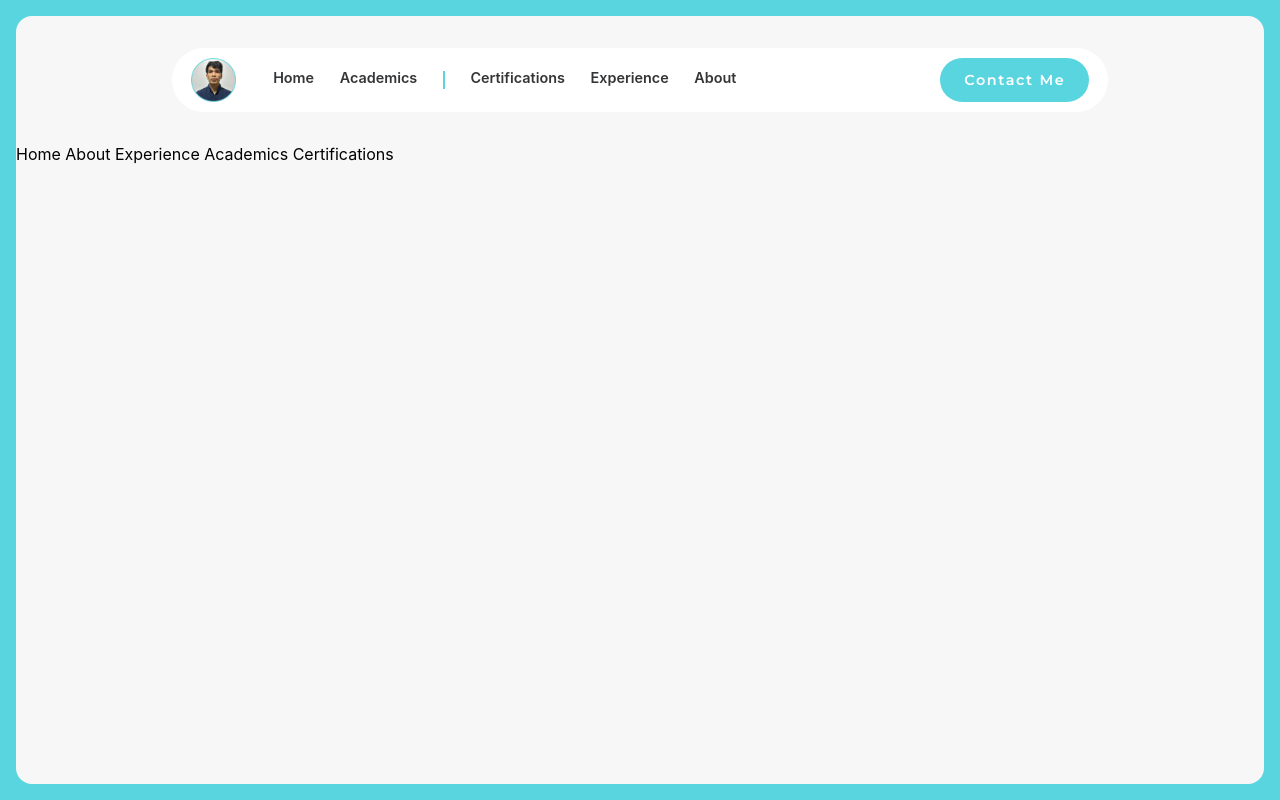
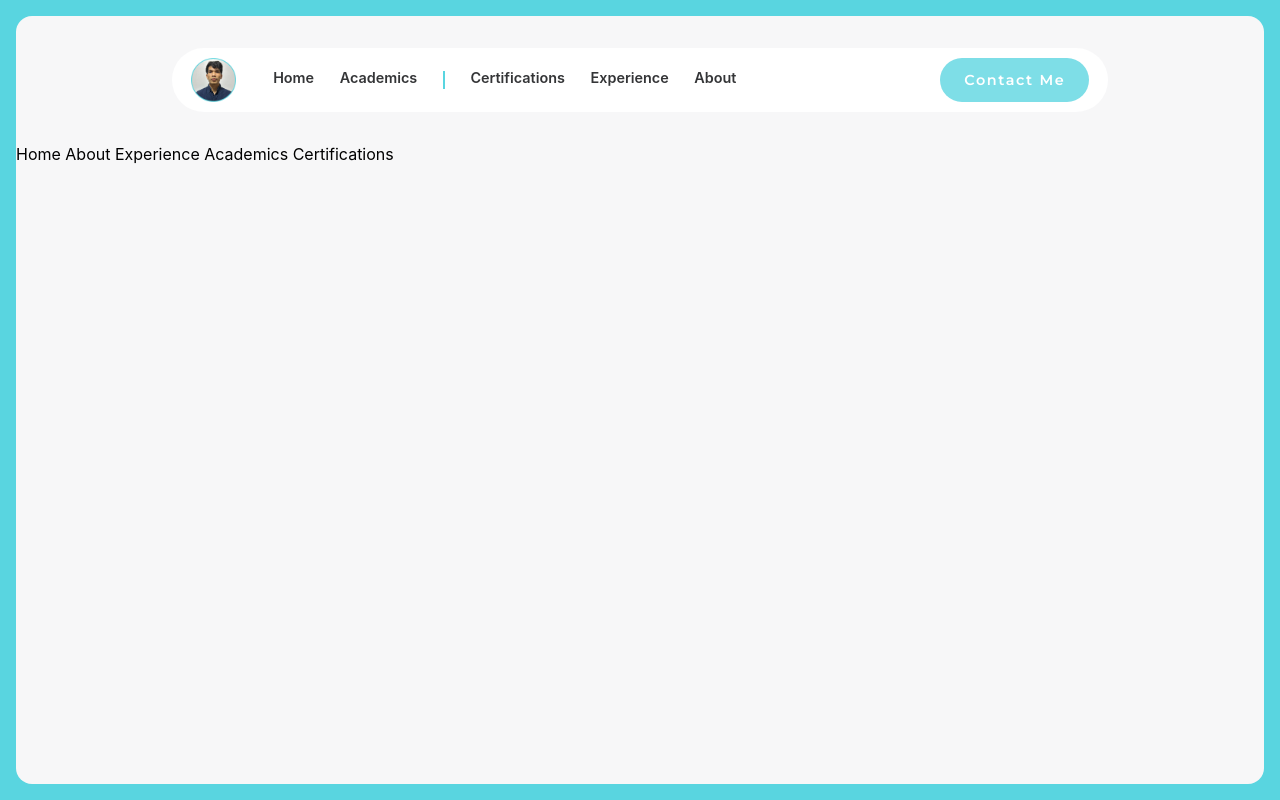
Before and after one commit to kimlj/portfolio, a React (Vite) app: page / in a window 1280 px wide. In both pictures the pointer is over the button "Contact Me". Built offline with nearby package versions, Linux system fonts and the light colour scheme.

Commit message:
added hover effects on contact me button

```diff
--- a/src/navbar.css
+++ b/src/navbar.css
@@ -83,3 +83,8 @@
     letter-spacing: .1rem;
     font-size: .9rem;
 }
+
+.hire-me-btn:hover{
+    background-color: #7edee7;
+    cursor: pointer;
+}
--- a/src/navbar.jsx
+++ b/src/navbar.jsx
@@ -57,6 +57,7 @@ function Navbar() {
                 </ul>
             </div>
             <button className="hire-me-btn">Contact Me</button>
+            {/* this button when clicked should go to email with my email as contact and ready to send */}
         </div>
 
         </nav>
```
